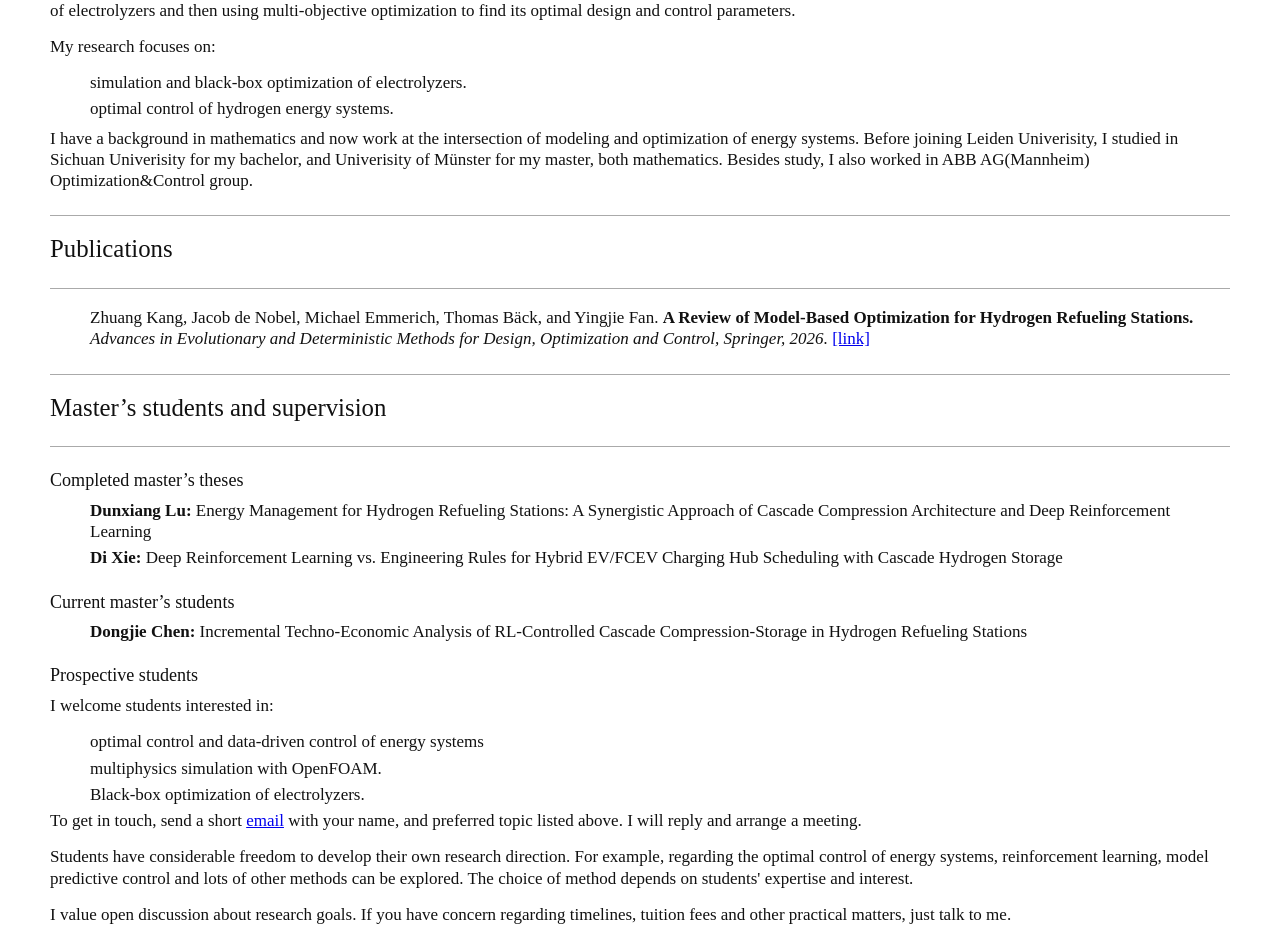
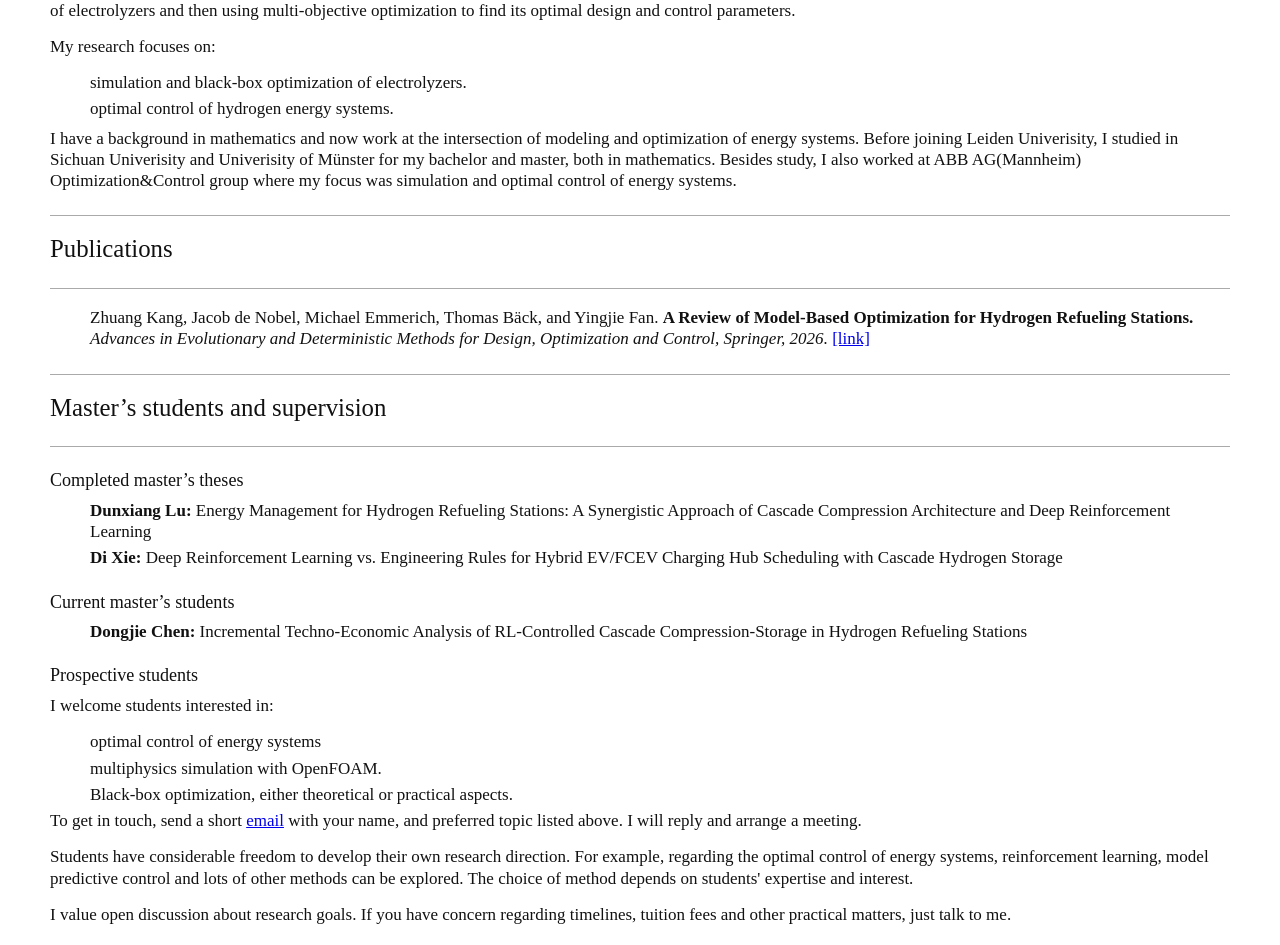
Before and after one commit to Proskahn/KangPage, a Next.js app: page / in a window 1280 px wide. Shown: the part 667-1612 px from the top of the page. Built offline with nearby package versions, Linux system fonts and the light colour scheme.

Commit message:
update context

```diff
--- a/app/page.tsx
+++ b/app/page.tsx
@@ -122,8 +122,9 @@ export default function Home() {
         <ul>
         </ul>
         <p> I have a background in mathematics and now work at the intersection of
-          modeling and optimization of energy systems. Before joining Leiden Univerisity, I studied in Sichuan Univerisity for my bachelor, and Univerisity of
-          Münster for my master, both mathematics. Besides study, I also worked in ABB AG(Mannheim) Optimization&Control group.</p>
+          modeling and optimization of energy systems. Before joining Leiden Univerisity, I studied in Sichuan Univerisity and Univerisity of
+          Münster for my bachelor and master, both in mathematics. Besides study, I also worked at ABB AG(Mannheim) Optimization&Control group
+          where my focus was simulation and optimal control of energy systems.</p>
       </section>
 
       <hr />
@@ -169,9 +170,9 @@ export default function Home() {
         <h3>Prospective students</h3>
         <p>I welcome students interested in:</p>
         <ol>
-          <li>optimal control and data-driven control of energy systems</li>
+          <li>optimal control of energy systems</li>
           <li>multiphysics simulation with OpenFOAM.</li>
-          <li>Black-box optimization of electrolyzers.</li>
+          <li>Black-box optimization, either theoretical or practical aspects.</li>
         </ol>
         <p>
           To get in touch, send a short {" "}
```
